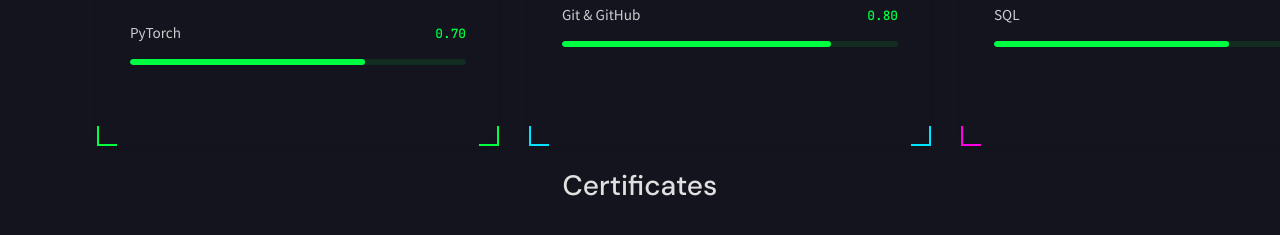
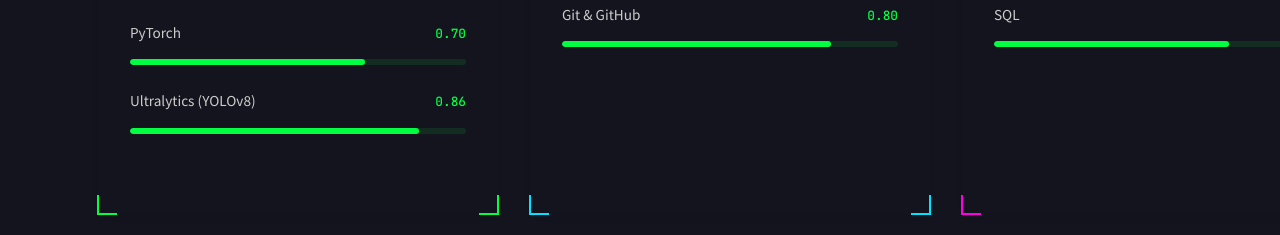
Before and after one commit to bnrks/bnrks.github.io, a plain HTML site: page index.html in a window 1280 px wide. Shown: the part 2456-2691 px from the top of the page. Drawn offline with nearby package versions, Linux system fonts and the light colour scheme; animation ran at ten frames a second.

Commit message:
Add Ultralytics (YOLOv8) confidence skill section to the skills display

```diff
--- a/index.html
+++ b/index.html
@@ -414,6 +414,15 @@
                 </div>
                 <div class="skill-level">
                   <div class="skill-progress" data-skill="70" style="width: 0%"></div>
+                </div>
+              </div>
+              <div class="skill-item cv-confidence">
+                <div class="cv-confidence-header">
+                  <span class="skill-name">Ultralytics&nbsp;(YOLOv8)</span>
+                  <span class="cv-conf-value" data-target="0.86">0.00</span>
+                </div>
+                <div class="skill-level">
+                  <div class="skill-progress" data-skill="86" style="width: 0%"></div>
                 </div>
               </div>
             </div>
```
